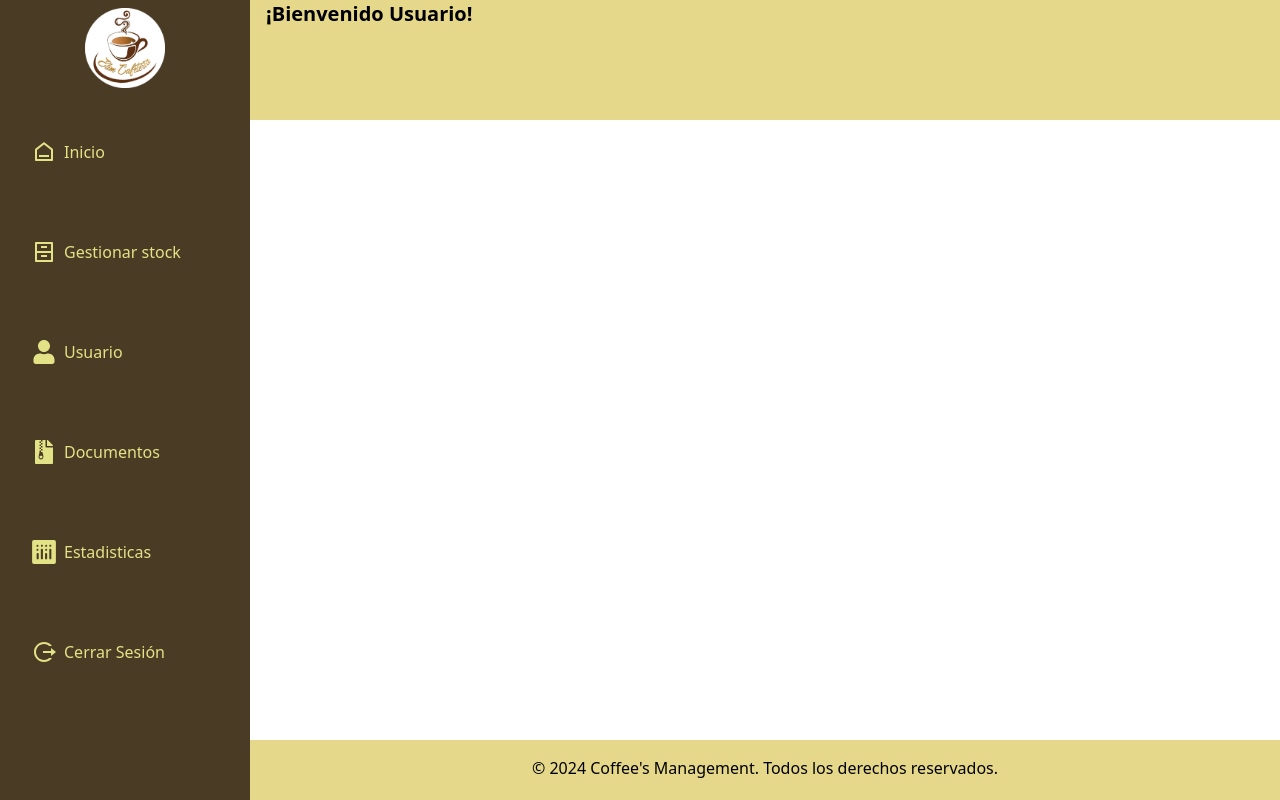
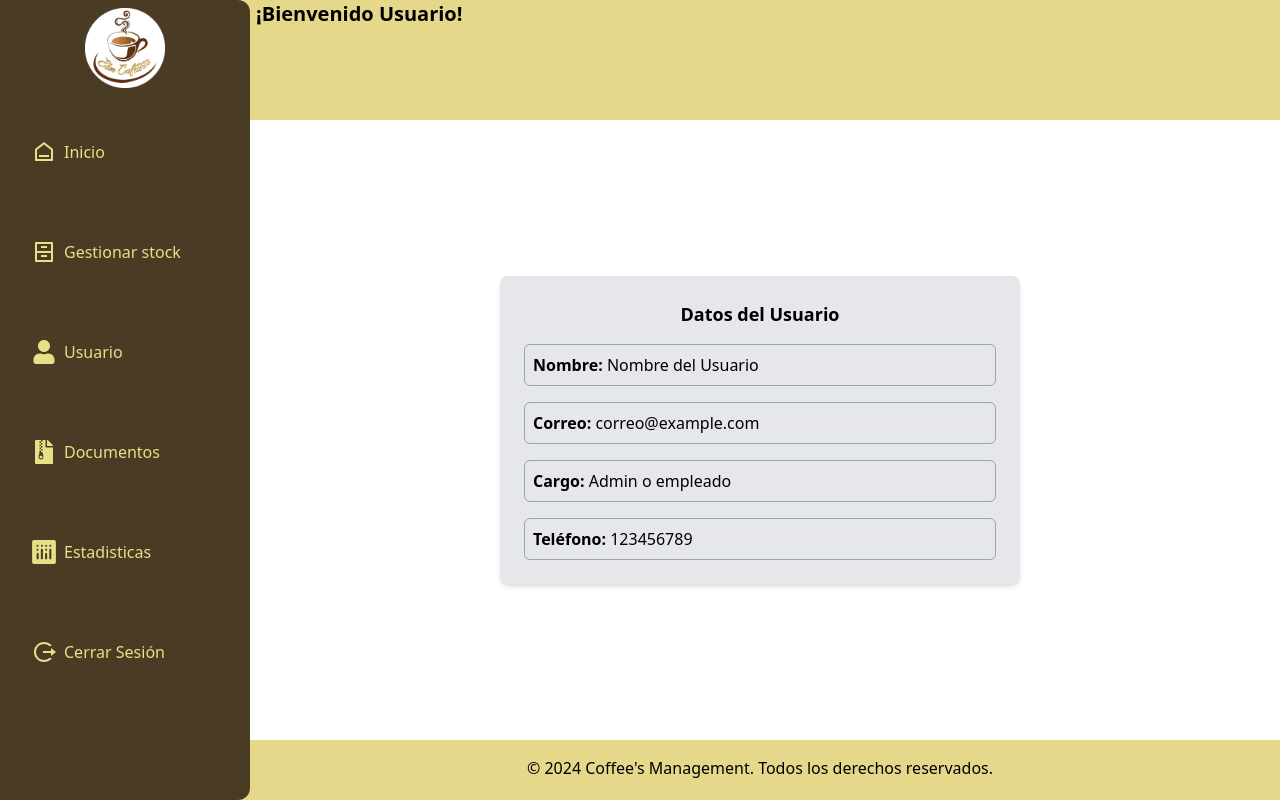
Before and after one commit to EduardoMPB17/coffee-s-management, a React (Vite) app in the folder coffe-s-management/: page /Usuario in a window 1280 px wide. Built offline with nearby package versions, Linux system fonts and the light colour scheme.

Commit message:
Botones de Estadísticas y Docs

```diff
--- a/coffe-s-management/src/components/slidebar.jsx
+++ b/coffe-s-management/src/components/slidebar.jsx
@@ -9,7 +9,7 @@ const Sidebar = (props) => {
   const { showMenu } = props;
 
   return (
-    <div className='bg-[#4A3B25] h-full fixed' style={{ width: "250px" }}>
+    <div className='bg-[#4A3B25] h-full fixed rounded-r-xl z-10' style={{ width: "250px" }}>
         <ul className="flex flex-col space-y-3">
 
           <li className='flex justify-center items-center'>
--- a/coffe-s-management/src/pages/Crud.jsx
+++ b/coffe-s-management/src/pages/Crud.jsx
@@ -24,7 +24,7 @@ function Crud() {
     ];
 
     return (
-        <div className='grid grid-cols-2 h-[100vh]' style={{ gridTemplateRows: '120px auto 60px', gridTemplateColumns: '250px'}}>
+        <div className='grid grid-cols-2 h-[100vh]' style={{ gridTemplateRows: '120px auto 60px', gridTemplateColumns: '240px'}}>
 
             <header className='col-start-2 bg-[#E6D88A] flex items-center justify-between px-4'>
                 <div className="flex items-center flex-grow p-4 gap-2 bg-[#4A3B25] rounded-md focus:outline-none">
@@ -40,7 +40,7 @@ function Crud() {
             <nav className='row-start-1 row-span-3'> <Sidebar/> </nav>
 
             <main className='col-start-2 flex-grow p-4'>
-            <table className="w-full border-collapse border border-gray-300">
+                <table className="w-full border border-gray-300">
                     <thead>
                         <tr className="bg-gray-100">
                             <th className="border border-gray-300 p-2">Código</th>
@@ -51,7 +51,6 @@ function Crud() {
                         </tr>
                     </thead>
                     <tbody>
-                        {/* Mapeo de datos de inventario */}
                         {inventoryData.map((item) => (
                             <tr key={item.id}>
                                 <td className="border border-gray-300 p-2">{item.id}</td>
--- a/coffe-s-management/src/pages/Documentos.jsx
+++ b/coffe-s-management/src/pages/Documentos.jsx
@@ -3,13 +3,42 @@ import Sidebar from '../components/slidebar';
 import Footer from '../components/Footer';
 
 function Documents() {
+
+    // Simulación de datos de Documentos
+    const inventoryDoc = [
+        { name: 'Documento 1', dateup: '11/11/1111', category: 'Categoría 1' },
+        { name: 'Documento 2', dateup: '11/11/1111', category: 'Categoría 2' },
+        { name: 'Documento 3', dateup: '11/11/1111', category: 'Categoría 3' },
+        { name: 'Documento 4', dateup: '11/11/1111', category: 'Categoría 4' },
+        { name: 'Documento 5', dateup: '11/11/1111', category: 'Categoría 5' }
+    ];
+
     return (
-        <div className='grid grid-cols-2 h-[100vh]' style={{ gridTemplateRows: '120px auto 60px', gridTemplateColumns: '250px'}}>
+        <div className='grid grid-cols-2 h-[100vh]' style={{ gridTemplateRows: '120px auto 60px', gridTemplateColumns: '240px'}}>
             <header className='col-start-2 bg-[#E6D88A] px-4'>
                 <h1 className='text-xl font-bold'>¡Documentos!</h1>
             </header>
             <nav className='row-start-1 row-span-3'> <Sidebar/> </nav>
-            <main className='col-start-2'></main>
+            <main className='col-start-2 flex-grow p-4'>
+                <table className="w-full">
+                    <thead>
+                        <tr className="bg-gray-100">
+                            <th className="border border-gray-300 p-2">Nombre de documento</th>
+                            <th className="border border-gray-300 p-2">Fecha de subida</th>
+                            <th className="border border-gray-300 p-2">Categoría</th>
+                        </tr>
+                    </thead>
+                    <tbody>
+                        {inventoryDoc.map((item) => (
+                            <tr key={item.id}>
+                                <td className="border border-gray-300 p-2">{item.name}</td>
+                                <td className="border border-gray-300 p-2">{item.dateup}</td>
+                                <td className="border border-gray-300 p-2">{item.category}</td>
+                            </tr>
+                        ))}
+                    </tbody>
+                </table>
+            </main>
             <div className='col-start-2'> <Footer/> </div>
         </div>
     );
--- a/coffe-s-management/src/pages/Estadisticas.jsx
+++ b/coffe-s-management/src/pages/Estadisticas.jsx
@@ -3,13 +3,37 @@ import Sidebar from '../components/slidebar';
 import Footer from '../components/Footer';
 
 function Estadistics() {
+    const handleClick1 = () => {
+
+    };
+
+    const handleClick2 = () => {
+
+    };
+
+    const handleClick3 = () => {
+
+    };
+
+    const handleClick4 = () => {
+
+    };
+
     return (
-        <div className='grid grid-cols-2 h-[100vh]' style={{ gridTemplateRows: '120px auto 60px', gridTemplateColumns: '250px'}}>
+        <div className='grid grid-cols-2 h-[100vh]' style={{ gridTemplateRows: '120px auto 60px', gridTemplateColumns: '240px'}}>
             <header className='col-start-2 bg-[#E6D88A] px-4'>
                 <h1 className='text-xl font-bold'>¡Estadísticas!</h1>
             </header>
             <nav className='row-start-1 row-span-3'> <Sidebar/> </nav>
-            <main className='col-start-2'></main>
+            <main className='col-start-2 flex justify-center items-center relative'>
+                <img src='/img/p1.jpg' alt='background' className='absolute inset-0 w-full h-full object-cover object-center' />
+                <div className="grid grid-cols-2 gap-4 relative">
+                    <button className="bg-[#4A3B25] text-[#E6D88A] border-4 border-[#E6D88A] py-24 px-28 rounded-md font-semibold text-xl hover:bg-[#5e4a2c]" onClick={handleClick1}>Ventas mensuales</button>
+                    <button className="bg-[#4A3B25] text-[#E6D88A] border-4 border-[#E6D88A] py-24 px-28 rounded-md font-semibold text-xl hover:bg-[#5e4a2c]" onClick={handleClick2}>Productos más vendidos</button>
+                    <button className="bg-[#4A3B25] text-[#E6D88A] border-4 border-[#E6D88A] py-24 px-28 rounded-md font-semibold text-xl hover:bg-[#5e4a2c]" onClick={handleClick3}>Crecimiento</button>
+                    <button className="bg-[#4A3B25] text-[#E6D88A] border-4 border-[#E6D88A] py-24 px-28 rounded-md font-semibold text-xl hover:bg-[#5e4a2c]" onClick={handleClick4}>Gráficos, etc</button>
+                </div>
+            </main>
             <div className='col-start-2'> <Footer/> </div>
         </div>
     );
--- a/coffe-s-management/src/pages/Inicio.jsx
+++ b/coffe-s-management/src/pages/Inicio.jsx
@@ -4,7 +4,7 @@ import Footer from '../components/Footer';
 
 function Inicio() {
     return (
-        <div className='grid grid-cols-2 h-[100vh]' style={{ gridTemplateRows: '120px auto 60px', gridTemplateColumns: '250px'}}>
+        <div className='grid grid-cols-2 h-[100vh]' style={{ gridTemplateRows: '120px auto 60px', gridTemplateColumns: '240px'}}>
             <header className='col-start-2 bg-[#E6D88A] px-4'>
                 <h1 className='text-xl font-bold'>¡Bienvenido!</h1>
             </header>
--- a/coffe-s-management/src/pages/Usuario.jsx
+++ b/coffe-s-management/src/pages/Usuario.jsx
@@ -3,8 +3,17 @@ import Sidebar from '../components/slidebar';
 import Footer from '../components/Footer';
 
 function Usuario() {
+
+    const userData = {
+        nombre: "John Doe",
+        correo: "john@example.com",
+        cargo: "Empleado",
+        telefono: "123-456-7890"
+    };
+
     return (
-        <div className='grid grid-cols-2 h-[100vh]' style={{ gridTemplateRows: '120px auto 60px', gridTemplateColumns: '250px'}}>
+
+        <div className='grid grid-cols-2 h-[100vh]' style={{ gridTemplateRows: '120px auto 60px', gridTemplateColumns: '240px'}}>
 
             <header className='col-start-2 bg-[#E6D88A] px-4'>
                 <h1 className='text-xl font-bold'>¡Bienvenido Usuario!</h1>
@@ -12,7 +21,25 @@ function Usuario() {
 
             <nav className='row-start-1 row-span-3'> <Sidebar/> </nav>
 
-            <main className='col-start-2'></main>
+            <main className='col-start-2 flex justify-center items-center'>
+                <div className='bg-gray-200 p-6 rounded-lg shadow-md w-1/2'>
+                    <h2 className='text-lg font-semibold mb-4 text-center'>Datos del Usuario</h2>
+                    <div className="grid grid-cols-1 gap-4">
+                        <div className="border border-gray-400 p-2 rounded-md">
+                            <p><strong>Nombre:</strong> Nombre del Usuario</p>
+                        </div>
+                        <div className="border border-gray-400 p-2 rounded-md">
+                            <p><strong>Correo:</strong> correo@example.com</p>
+                        </div>
+                        <div className="border border-gray-400 p-2 rounded-md">
+                            <p><strong>Cargo:</strong> Admin o empleado</p>
+                        </div>
+                        <div className="border border-gray-400 p-2 rounded-md">
+                            <p><strong>Teléfono:</strong> 123456789</p>
+                        </div>
+                    </div>
+                </div>
+            </main>
 
             <div className='col-start-2'> <Footer/> </div>
         </div>
```
